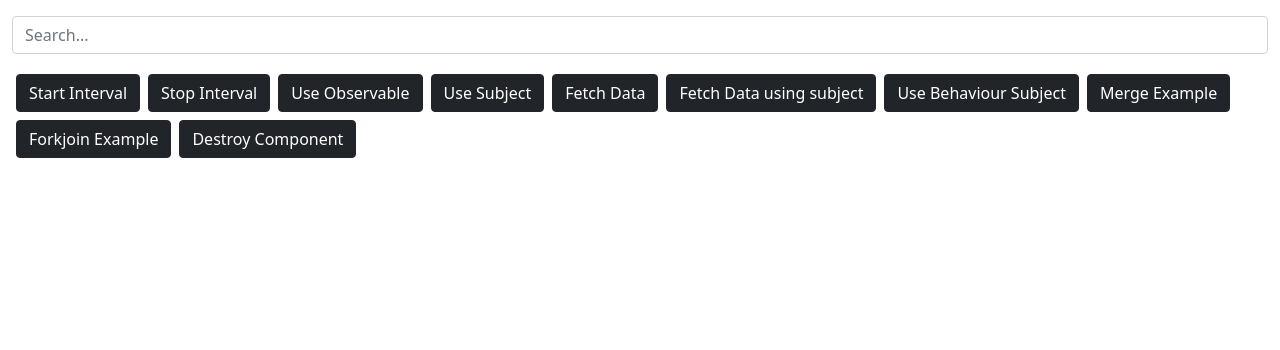
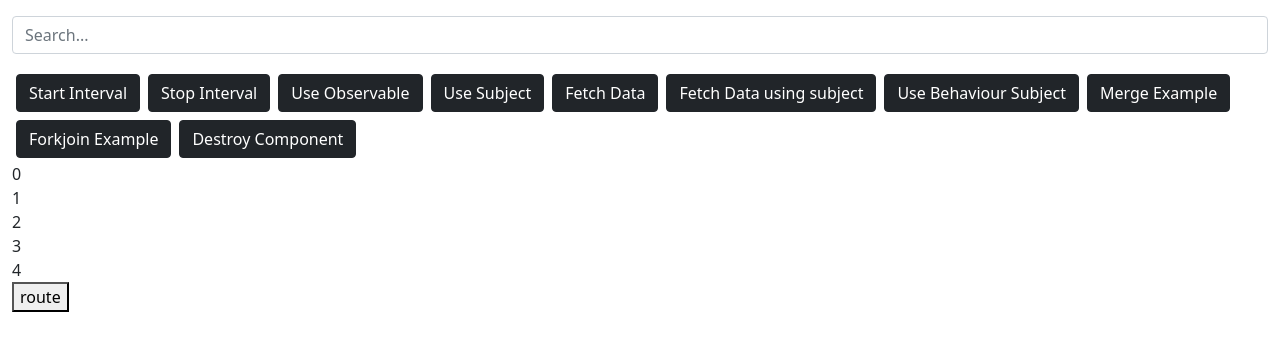
Before and after one commit to qalbay/cookbook, an Angular app: page /rxjs in a window 1280 px wide. Shown: the top 350 px of the page. Built offline with nearby package versions, Linux system fonts and the light colour scheme.

Commit message:
subscriptions

```diff
--- a/src/app/components/dashboard/dashboard.component.html
+++ b/src/app/components/dashboard/dashboard.component.html
@@ -1,5 +1,6 @@
 <app-navbar [title]=title [countFromParent]=notificationCount (changedCountFromChild)="updateCount($event)" #navbar>
 </app-navbar>
+<button routerLink="/rxjs">route</button>
 
 <div class="container-fluid">
 
--- a/src/app/components/dashboard/dashboard.component.ts
+++ b/src/app/components/dashboard/dashboard.component.ts
@@ -6,7 +6,7 @@ import {
   ElementRef,
 } from '@angular/core';
 import { interval, Subscription, Observable } from 'rxjs';
-import { filter, map } from 'rxjs/operators';
+import { filter, map, take } from 'rxjs/operators';
 import { NavbarComponent } from 'src/app/shared/navbar/navbar.component';
 
 @Component({
@@ -31,8 +31,6 @@ export class DashboardComponent implements OnInit {
 
   ngAfterViewInit() {
     this.addItemInChildArrayUsingViewChild();
-
-    console.log(this.content);
   }
 
   updateCount(count: number) {
@@ -60,6 +58,8 @@ export class DashboardComponent implements OnInit {
   }
 
   ngOnDestroy() {
-    this.mySubscription.unsubscribe();
+    if (this.mySubscription) {
+      this.mySubscription.unsubscribe();
+    }
   }
 }
--- a/src/app/components/rxjs/rxjs.component.html
+++ b/src/app/components/rxjs/rxjs.component.html
@@ -10,4 +10,9 @@
   <button class="btn btn-dark m-1" (click)="merge()">Merge Example</button>
   <button class="btn btn-dark m-1" (click)="forkjoin()">Forkjoin Example</button>
   <button class="btn btn-dark m-1" (click)="destroyComponent()" id="myButton">Destroy Component</button>
+  <div *ngFor="let ac of array">
+    {{ac}}
+  </div>
+
+  <button routerLink="/">route</button>
 </div>
--- a/src/app/components/rxjs/rxjs.component.ts
+++ b/src/app/components/rxjs/rxjs.component.ts
@@ -37,6 +37,7 @@ export class RxjsComponent implements OnInit {
   mySubscription!: Subscription;
   isComponentAlive!: boolean;
   search = new FormControl('');
+  array:any[]=[];
 
   constructor(private http: HttpClient) {}
 
@@ -44,11 +45,15 @@ export class RxjsComponent implements OnInit {
     this.isComponentAlive = true;
     this.searchData();
 
-    const source= of(1, 2, 3, 4, 5);
-    source
-      .pipe(takeWhile(val => val > 4))
-      // log: 1,2,3,4
-      .subscribe((val) => console.log(val));
+    interval(1000)
+      .pipe(takeWhile(() => this.isComponentAlive))
+      .subscribe((res: number) => {
+        this.array.push(res);
+      });
+
+    setTimeout(() => {
+      this.isComponentAlive = false;
+    }, 5000);
   }
 
   searchData() {
```
